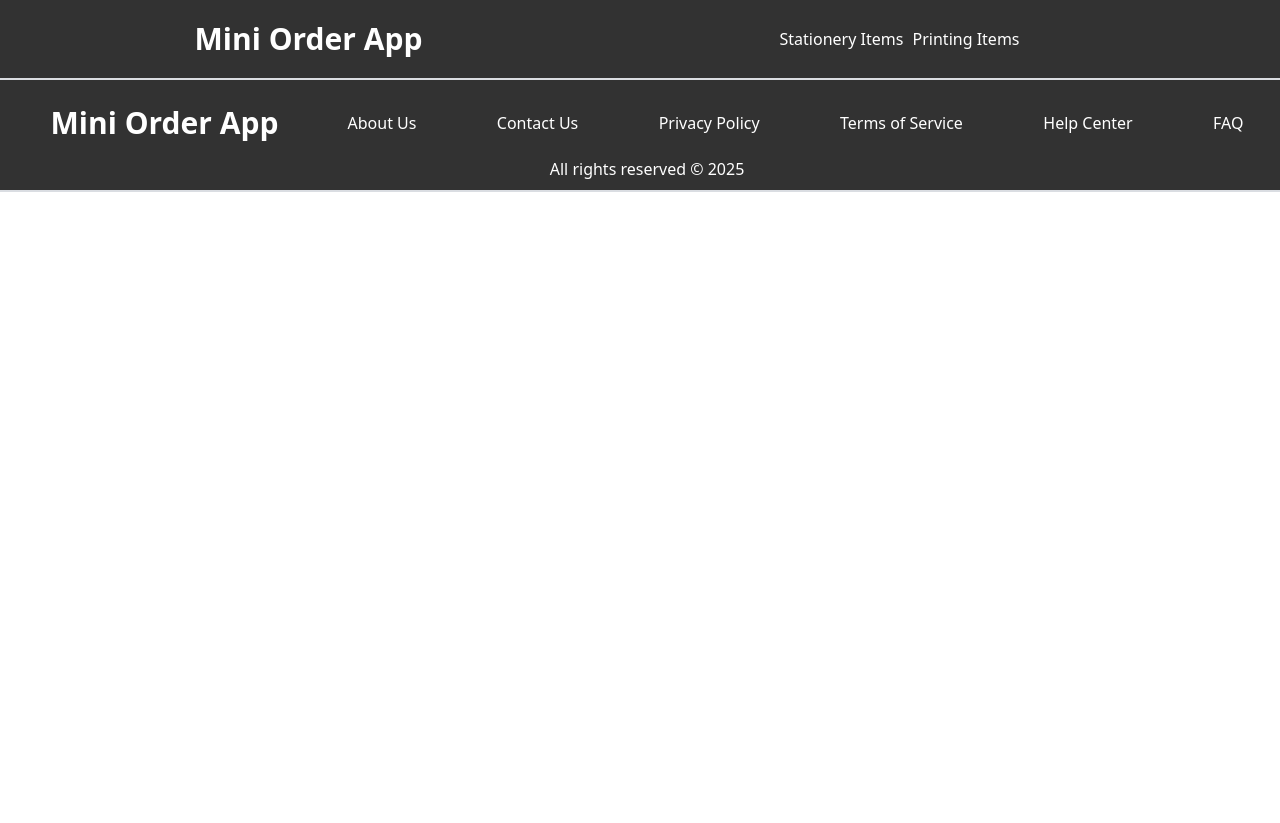
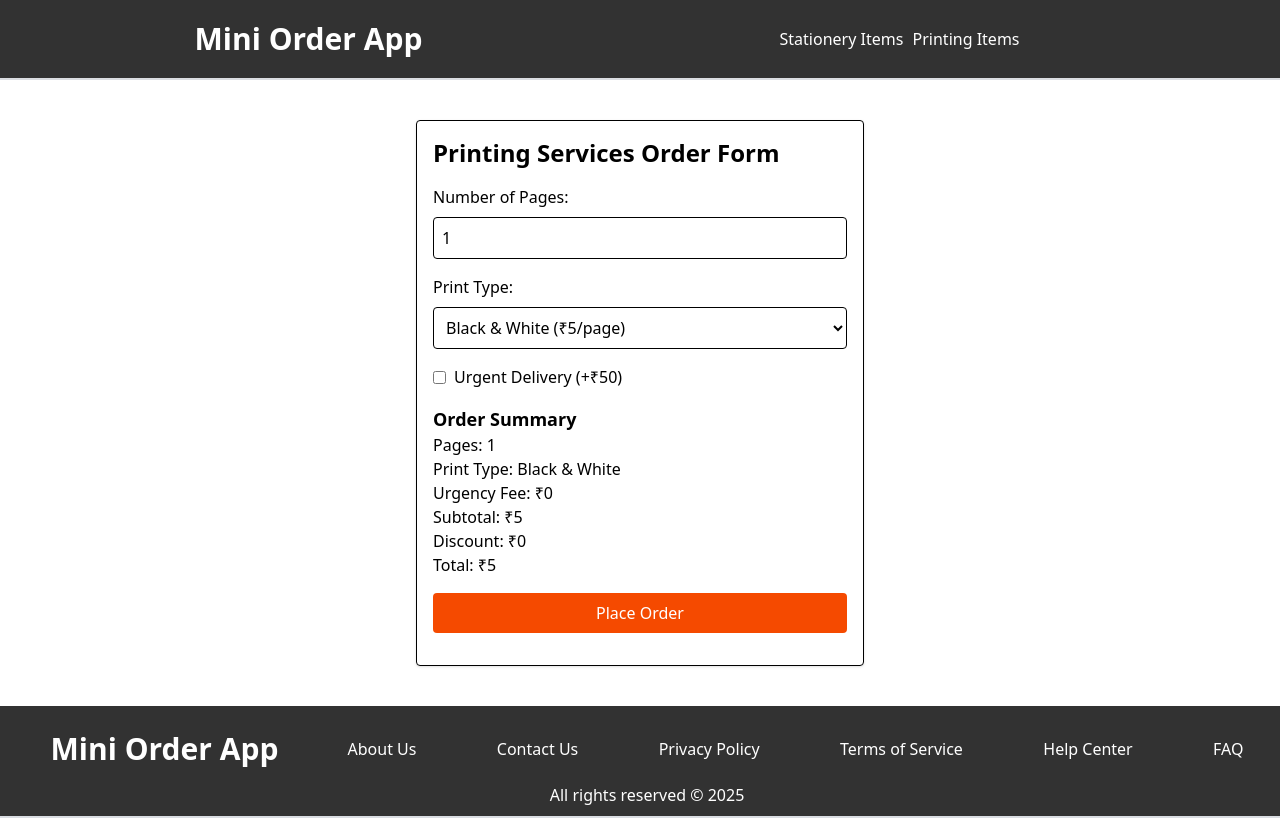
Before and after one commit to MadhavArora1213/O7_Test_Madhav_Arora, a React (Vite) app: page /printing in a window 1280 px wide. Before the commit the page ends 800 px from the top, so only its background shows below. Built offline with nearby package versions, Linux system fonts and the light colour scheme.

Commit message:
update the prining services form

```diff
--- a/src/App.jsx
+++ b/src/App.jsx
@@ -3,6 +3,7 @@ import Header from './Components/Header.jsx'
 import Footer from './Components/Footer.jsx'
 import Homepage from './Components/Homepage.jsx'
 import StationeryItemsForm from './Components/Stationery_Items_Form.jsx'
+import PrintingServicesForm from './Components/Printing_Services_Form.jsx'
 import { Route, BrowserRouter as Router, Routes } from 'react-router-dom';
 //setup router
 function App() {
@@ -16,6 +17,9 @@ function App() {
       <Routes>
         <Route path="/order" element={<StationeryItemsForm />} />
       </Routes>
+      <Routes>
+        <Route path="/printing" element={<PrintingServicesForm />} />
+      </Routes>
       <Footer />
     </Router>
   )
--- a/src/Components/Header.jsx
+++ b/src/Components/Header.jsx
@@ -11,7 +11,7 @@ function Header() {
                         </div>
                         <div className='pr-20 flex justify-between items-center w-[25vw]'>
                            <a href="order">Stationery Items</a>
-                           <a href="#">Printing Items</a>
+                           <a href="printing">Printing Items</a>
                         </div>
                     </div>
                 </header>
--- a/src/Components/Printing_Services_Form.jsx
+++ b/src/Components/Printing_Services_Form.jsx
@@ -0,0 +1,86 @@
+// Section 2 – Printing Services Form
+// ● Input: Number of pages
+// ● Print Type: Black & White (₹5/page), Color (₹10/page)
+// ● Urgent Delivery checkbox (+₹50 if checked)
+// ● Simple discount:
+// ○ 10% discount if pages > 100
+// Deliverable:
+// ● Display Pages, Print Type, Urgency Fee, Subtotal, Discount, Total
+// With good UI/UX using Tailwind CSS
+
+import React, { useState, useEffect } from 'react';
+function PrintingServicesForm() {
+    const [pages, setPages] = useState(1);
+    const [printType, setPrintType] = useState('Black & White');
+    const [isUrgent, setIsUrgent] = useState(false);
+    const [unitPrice, setUnitPrice] = useState(5);
+    const [subtotal, setSubtotal] = useState(unitPrice * pages);
+    const [urgencyFee, setUrgencyFee] = useState(0);
+    const [discount, setDiscount] = useState(0);
+    const [total, setTotal] = useState(subtotal + urgencyFee - discount);
+    useEffect(() => {
+        setUnitPrice(printType === 'Black & White' ? 5 : 10);
+    }
+    , [printType]);
+    useEffect(() => {
+        const newSubtotal = unitPrice * pages;
+        setSubtotal(newSubtotal);
+        const newUrgencyFee = isUrgent ? 50 : 0;
+        setUrgencyFee(newUrgencyFee);
+        const newDiscount = pages > 100 ? newSubtotal * 0.1 : 0;
+        setDiscount(newDiscount);
+        setTotal(newSubtotal + newUrgencyFee - newDiscount);
+    }
+    , [unitPrice, pages, isUrgent]);
+    return (
+        <div className="max-w-md mx-auto p-4 border rounded shadow mt-10 mb-10">
+            <h2 className="text-2xl font-bold mb-4">Printing Services Order Form</h2>
+            <div className="mb-4">
+                <label className="block mb-2">Number of Pages:</label>
+                <input
+                    type="number"
+                    value={pages}
+                    onChange={(e) => setPages(Number(e.target.value))}
+                    className="w-full p-2 border rounded"
+                />
+            </div>
+            <div className="mb-4">
+                <label className="block mb-2">Print Type:</label>
+                <select
+                    value={printType}
+                    onChange={(e) => setPrintType(e.target.value)}
+                    className="w-full p-2 border rounded"
+                >
+                    <option value="Black & White">Black & White (₹5/page)</option>
+                    <option value="Color">Color (₹10/page)</option>
+                </select>
+            </div>
+            <div className="mb-4">
+                <label className="flex items-center">
+                    <input
+                        type="checkbox"
+                        checked={isUrgent}
+                        onChange={(e) => setIsUrgent(e.target.checked)}
+                        className="mr-2"
+                    />
+                    Urgent Delivery (+₹50)
+                </label>
+            </div>
+            <div className="mb-4">
+                <h3 className="text-lg font-bold">Order Summary</h3>
+                <p>Pages: {pages}</p>
+                <p>Print Type: {printType}</p>
+                <p>Urgency Fee: ₹{isUrgent ? 50 : 0}</p>
+                <p>Subtotal: ₹{subtotal}</p>
+                <p>Discount: ₹{discount}</p>
+                <p>Total: ₹{total}</p>
+            </div>
+            {/* Submit Button */}
+            <div className="mb-4">
+                <button className="w-full bg-orange-600 text-white p-2 rounded hover:bg-orange-500">Place Order</button>
+            </div>
+        </div>
+    );
+}
+
+export default PrintingServicesForm;
--- a/src/Components/Stationery_Items_Form.jsx
+++ b/src/Components/Stationery_Items_Form.jsx
@@ -7,6 +7,7 @@
 // ○ Otherwise no discount
 // Deliverable:
 // ● Display Product, Quantity, Unit Price, Subtotal, Discount, Total
+// Good Ui/UX with Tailwind CSS
 
 import React, { useState, useEffect } from 'react';
 
@@ -36,7 +37,7 @@ function StationeryItemsForm() {
     }
     , [unitPrice, quantity]);
     return (
-        <div className="max-w-md mx-auto p-4 border rounded shadow">
+        <div className="max-w-md mx-auto p-4 border rounded shadow mt-10 mb-10">
             <h2 className="text-2xl font-bold mb-4">Stationery Items Order Form</h2>
             <div className="mb-4">
                 <label className="block mb-2">Product:</label>
@@ -97,6 +98,10 @@ function StationeryItemsForm() {
                     className="w-full p-2 border rounded"
                 />
             </div>
+            {/* // Add a submit button (non-functional for now) */}
+            <button className="w-full bg-orange-600 text-white p-2 rounded hover:bg-orange-500">
+                Place Order
+            </button>
         </div>
     );
 }
```
